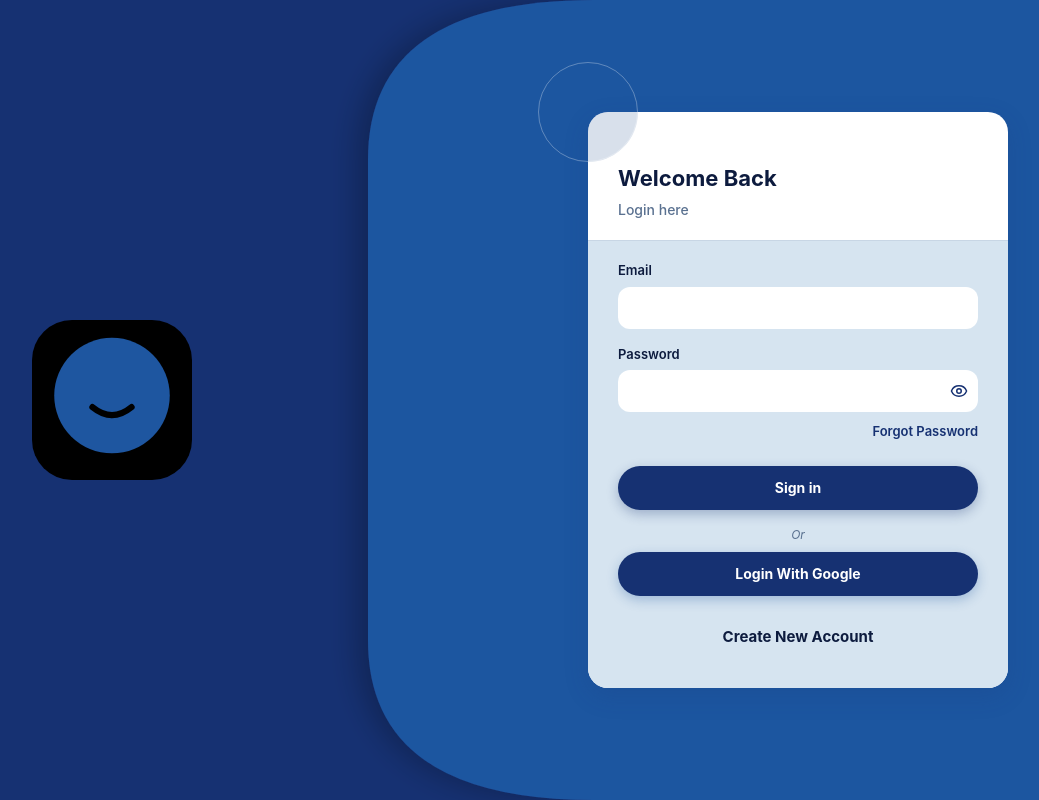
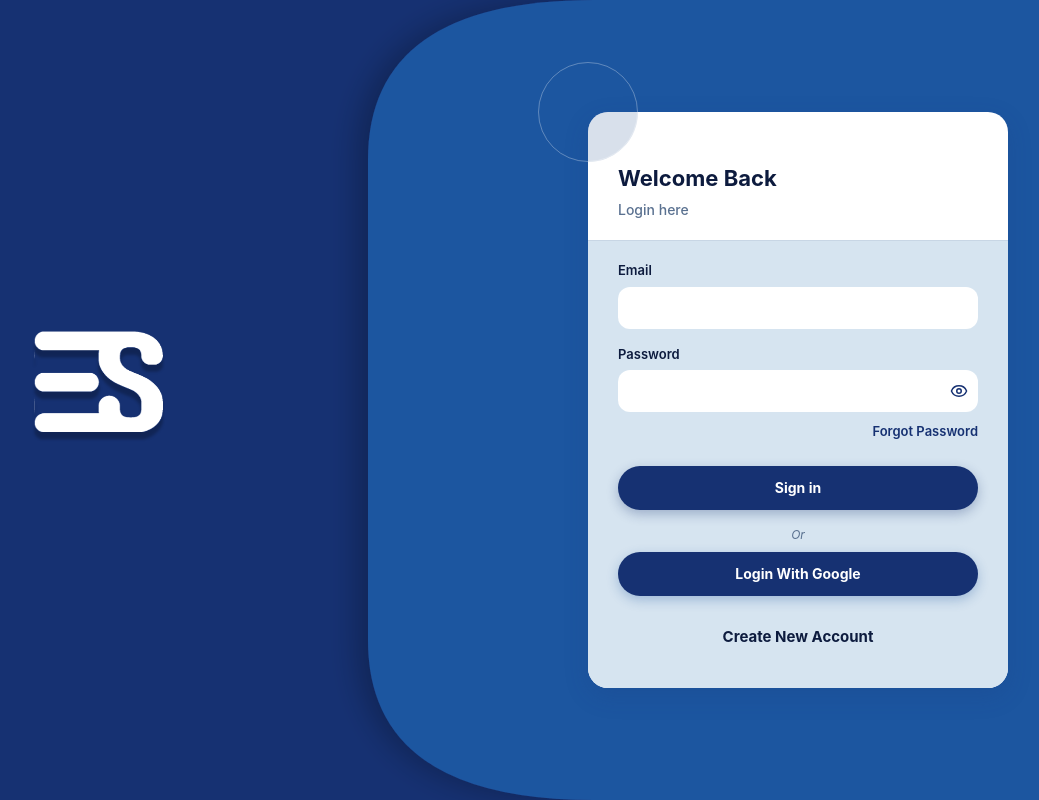
Before and after one commit to Anad-CRM/ANAD-web-app, a Next.js app: page /login in a window 1280 px wide. Shown: the whole page, without its empty margins (144-1183 px from the left). Built offline with nearby package versions, Linux system fonts and the light colour scheme.

Commit message:
added logo and updated bulk upload labels

```diff
--- a/src/app/(auth)/layout.tsx
+++ b/src/app/(auth)/layout.tsx
@@ -30,15 +30,15 @@ export default function AuthLayout({ children }: { children: React.ReactNode })
         </defs>
 
         <g transform="translate(288, 450)">
-          <rect x="-90" y="-90" width="180" height="180" rx="45" fill="black"/>
-          <circle cx="0" cy="-5" r="65" fill="#1E56A0"/>
-          <path
-            d="M-22 8 Q0 26 22 8"
-            stroke="black"
-            strokeWidth="7"
-            strokeLinecap="round"
-            fill="none"
-          />
+          <foreignObject x="-90" y="-90" width="150" height="150">
+            <div className="w-full h-full flex items-center justify-center">
+              <img
+                src="/login/login.png"
+                alt="Logo"
+                style={{ maxWidth: '100%', maxHeight: '100%', objectFit: 'contain' }}
+              />
+            </div>
+          </foreignObject>
         </g>
       </svg>
 
--- a/src/modules/auth/components/LoginPanel.tsx
+++ b/src/modules/auth/components/LoginPanel.tsx
@@ -2,8 +2,10 @@
 
 import { useState } from "react";
 import Link from "next/link";
+import Image from "next/image";
 import { useAuth } from "@/modules/auth/hooks/useAuth";
 import { Eye, EyeOff } from "lucide-react";
+
 interface LoginPanelProps {
   onCreateAccount: () => void;
 }
--- a/src/modules/create-lead/components/BulkUploadForm.tsx
+++ b/src/modules/create-lead/components/BulkUploadForm.tsx
@@ -10,7 +10,7 @@ export const BulkUploadForm: React.FC = () => {
          <div className="bg-[#11234D] w-[54px] h-[40px] rounded-xl flex items-center justify-center mb-3 group-hover:scale-105 transition-transform">
             <CloudUpload className="text-white w-5 h-5" />
          </div>
-         <p className="text-white text-[16px] font-light tracking-wide">Upload CVS File</p>
+         <p className="text-white text-[16px] font-light tracking-wide">Upload CSV File</p>
 
          <input type="file" accept=".csv" className="absolute inset-0 w-full h-full opacity-0 cursor-pointer" />
       </div>
@@ -23,9 +23,9 @@ export const BulkUploadForm: React.FC = () => {
 
          <div className="space-y-2 pl-1">
             <p className="text-[13px] text-[#333333] font-medium tracking-wide mb-1">Ensure Your CSV File Has These Columns In Order :</p>
-            <p className="text-[13px] text-[#333333] font-normal tracking-wide">Lead Name : <span className="text-[#4D4D4D]">eg. Jagan kid</span></p>
-            <p className="text-[13px] text-[#333333] font-normal tracking-wide">Lead Email : <span className="text-[#4D4D4D]">eg. jagankid2gmail.com</span></p>
-            <p className="text-[13px] text-[#333333] font-normal tracking-wide">Lead Mobile Number : <span className="text-[#4D4D4D]">9876677573</span></p>
+            <p className="text-[13px] text-[#333333] font-normal tracking-wide">Lead Name : <span className="text-[#4D4D4D]">eg. John Doe</span></p>
+            <p className="text-[13px] text-[#333333] font-normal tracking-wide">Lead Email : <span className="text-[#4D4D4D]">eg. john.doe@gmail.com</span></p>
+            <p className="text-[13px] text-[#333333] font-normal tracking-wide">Lead Mobile Number : <span className="text-[#4D4D4D]">1234567890</span></p>
             <p className="text-[13px] text-[#333333] font-normal tracking-wide">Lead Source: <span className="text-[#4D4D4D]">eg. Facebook</span></p>
          </div>
       </div>
```
Also changed, not shown: public/login/login.png, 1 other file (tests, documents, lock files or other folders).
